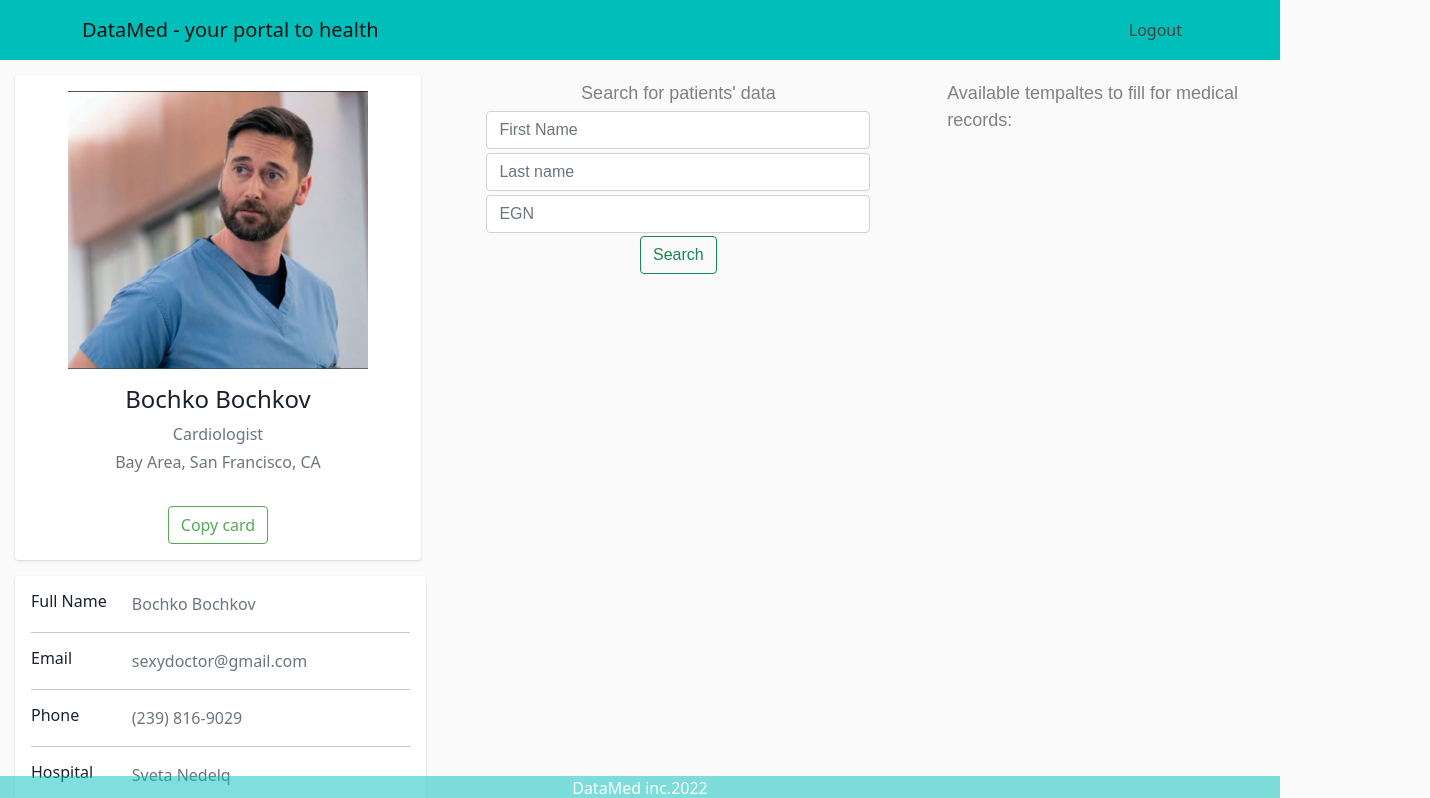
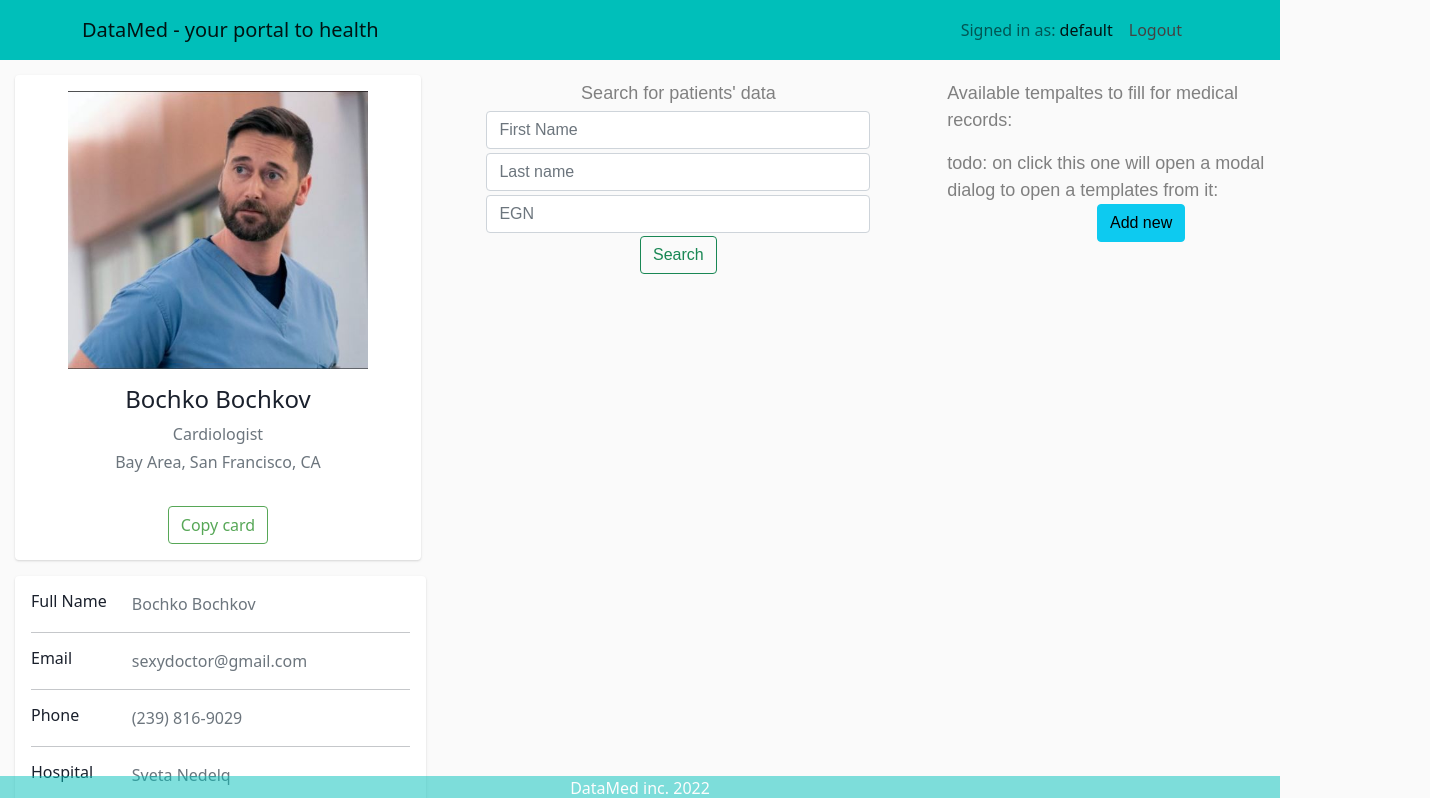
Before and after one commit to l-pavlova/DataMed, a React (Create React App) app in the folder FrontEnd/datamed-client/: page / in a window 1280 px wide. Shown: the top 798 px of the page, 1430 px wide, since content can reach past the window. Built offline with nearby package versions, Linux system fonts and the light colour scheme.

Commit message:
Add some buttons and stuff

```diff
--- a/FrontEnd/datamed-client/src/views/Home/Home.js
+++ b/FrontEnd/datamed-client/src/views/Home/Home.js
@@ -164,7 +164,8 @@ const Home = () => {
 
     return (<div>
         <NavBar
-            values={initialValues}>
+            values={initialValues}
+            isSignedIn={true}>
         </NavBar>
         <HomeUserInfo
             values={initialValues}>
@@ -174,7 +175,10 @@ const Home = () => {
         {showTable && <UserList
             users={patients}>
         </UserList>}
-        <Templates></Templates>
+        <Templates>
+
+        </Templates>
+
         <Footer>
 
         </Footer>
--- a/FrontEnd/datamed-client/src/views/Home/TemplateList.js
+++ b/FrontEnd/datamed-client/src/views/Home/TemplateList.js
@@ -13,6 +13,12 @@ const Templates = ({ temps }) => {
                     })
                 }
             </ul>
+            todo: on click this one will open a modal dialog to open a templates from it:
+            {<div className="add-template-btn" style={{ position: 'relative', top: 30 + '%', left: 45 + '%' }}>
+                <div className="col-sm-14">
+                    <a className="btn btn-info">Add new</a>
+                </div>
+            </div>}
         </div>
     );
 
--- a/FrontEnd/datamed-client/src/views/navigation/Footer.js
+++ b/FrontEnd/datamed-client/src/views/navigation/Footer.js
@@ -4,7 +4,7 @@ import './Footer.css';
 const Footer = () => {
     return(
         <footer className='footer'>
-            DataMed inc.2022
+            DataMed inc. 2022
         </footer>
     )
 }
--- a/FrontEnd/datamed-client/src/views/navigation/NavBar.js
+++ b/FrontEnd/datamed-client/src/views/navigation/NavBar.js
@@ -14,7 +14,7 @@ const NavBar = ({ values, isSignedIn=false }) => {
                         Signed in as: <a href="#login">{values.username || "default"}</a>
                     </Navbar.Text>}
                 </Navbar.Collapse>
-                <Nav.Link href="#">Logout</Nav.Link>
+                {isSignedIn &&<Nav.Link href="#">Logout</Nav.Link>}
             </Container>
         </Navbar>)
 }
```
